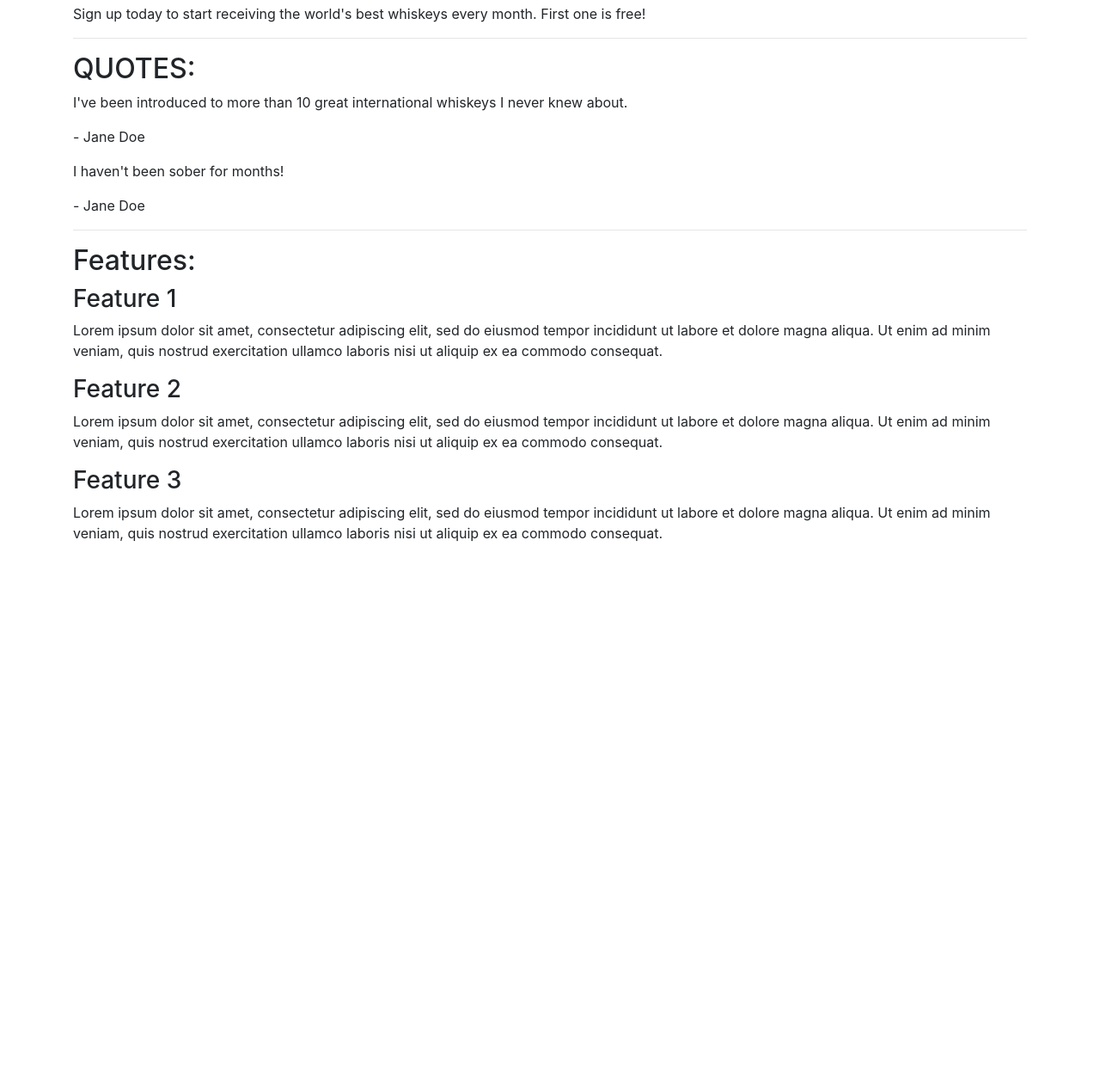
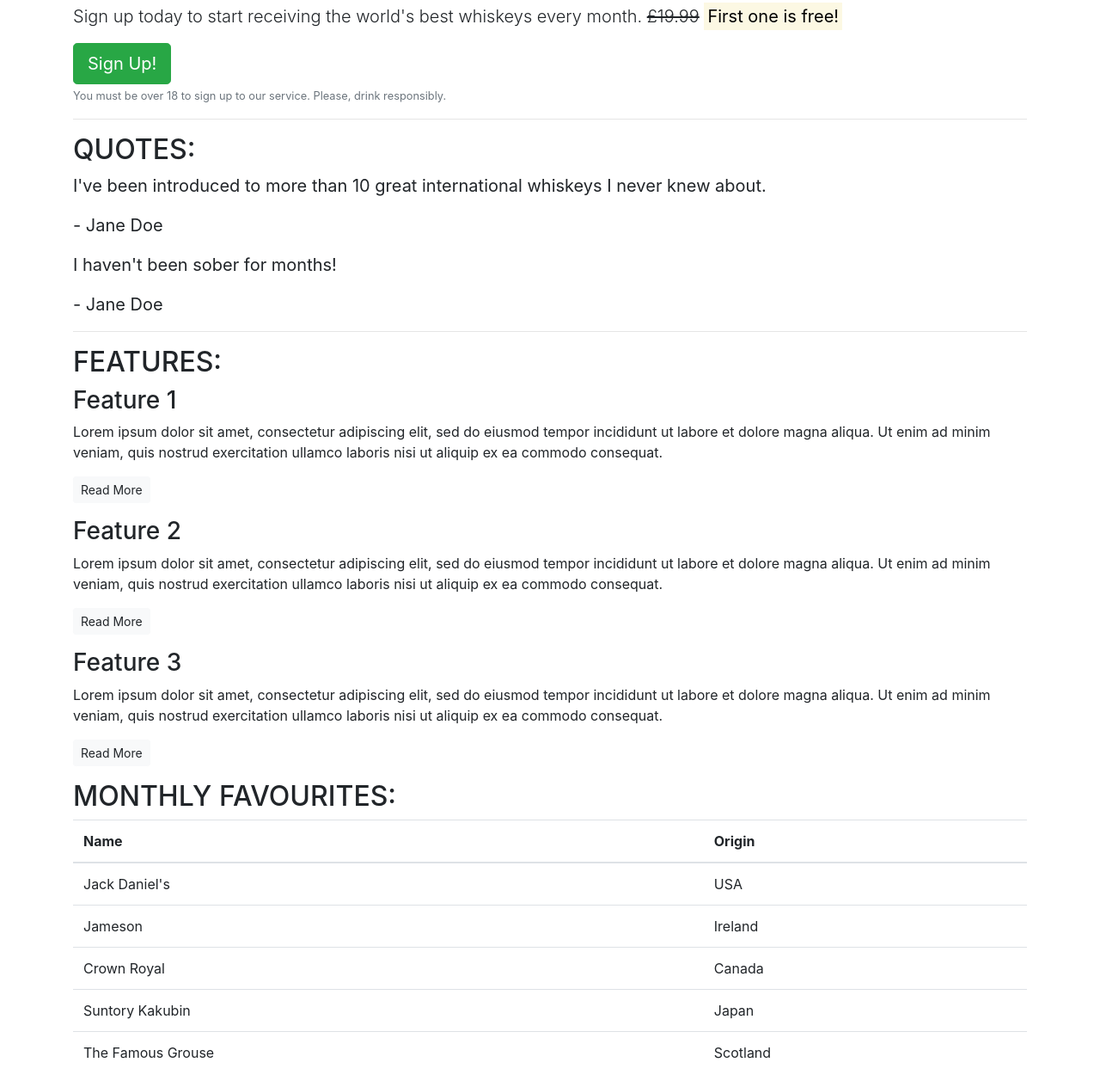
Before and after one commit to dombeesley/Bootstrap, a plain HTML site: page index.html in a window 1280 px wide. Shown: the part 52-1316 px from the top of the page at 86% size. Before the commit the page ends 800 px from the top, so only its background shows below. Drawn offline with nearby package versions, Linux system fonts and the light colour scheme.

Commit message:
styled the page

```diff
--- a/index.html
+++ b/index.html
@@ -3,8 +3,8 @@
 
 <head>
     <meta charset="utf-8">
-    <meta name = "viewport" content="width=device-wdth, intial-scale=1.0">
     <title>Whiskey Drop | Taste a new whiskey every month</title>
+    <meta name = "viewport" content="width=device-width, intial-scale=1.0">
     <link rel="stylesheet" href="https://maxcdn.bootstrapcdn.com/bootstrap/4.1.3/css/bootstrap.min.css">
 </head>
 
@@ -13,42 +13,84 @@
         <!-- Callout -->
         <section class="callout">
             <h1>The finest whiskeys delivered to your doorstep.</h1>
-            <p>Sign up today to start receiving the world's best whiskeys every month. First one is free!</p>
+            <p class="lead">Sign up today to start receiving the world's best whiskeys every month. <s>£19.99</s> <strong><mark>First one is free!</mark></strong></p>
+            <button class="btn btn-success btn-lg">Sign Up!</button>
+            <p class="text-muted"><small>You must be over 18 to sign up to our service. Please, drink responsibly.</small></p>
         </section>
+
         <!-- /.callout -->
         <hr>
 
         <!-- Quotes -->
         <section class="quotes">
             <h2 class="text-uppercase">Quotes:</h2>
-            <div class="quote">
+            <blockquote class="blockquote">
                 <p>I've been introduced to more than 10 great international whiskeys I never knew about.</p>
                 <p>- Jane Doe</p>
-            </div>
-            <div class="quote">
+            </blockquote>
+            <blockquote class="blockquote">
                 <p>I haven't been sober for months!</p>
                 <p>- Jane Doe</p>
-            </div>
+            </blockquote>
         </section>
         <!-- /.quotes -->
         <hr>
 
         <!-- Features -->
         <section class="features">
-            <h2>Features:</h2>
+            <h2 class="text-uppercase">Features:</h2>
             <div class="feature">
                 <h3>Feature 1</h3>
                 <p>Lorem ipsum dolor sit amet, consectetur adipiscing elit, sed do eiusmod tempor incididunt ut labore et dolore magna aliqua. Ut enim ad minim veniam, quis nostrud exercitation ullamco laboris nisi ut aliquip ex ea commodo consequat.</p>
+                <p><a class="btn btn-sm btn-light" href="">Read More</a></p>
             </div>
             <div class="feature">
                 <h3>Feature 2</h3>
                 <p>Lorem ipsum dolor sit amet, consectetur adipiscing elit, sed do eiusmod tempor incididunt ut labore et dolore magna aliqua. Ut enim ad minim veniam, quis nostrud exercitation ullamco laboris nisi ut aliquip ex ea commodo consequat.</p>
+            <p><a class="btn btn-sm btn-light" href="">Read More</a></p>
             </div>
             <div class="feature">
                 <h3>Feature 3</h3>
                 <p>Lorem ipsum dolor sit amet, consectetur adipiscing elit, sed do eiusmod tempor incididunt ut labore et dolore magna aliqua. Ut enim ad minim veniam, quis nostrud exercitation ullamco laboris nisi ut aliquip ex ea commodo consequat.</p>
+            <p><a class="btn btn-sm btn-light" href="">Read More</a></p>
             </div>
         </section>
+
+        <section class="monthly-favourites">
+        <h2 class="text-uppercase">monthly favourites:</h2>
+        <table class="table">
+            <thead>
+                <tr>
+                    <th scope="col">Name</th>
+                    <th scope="col">Origin</th>
+
+                </tr>
+            </thead>
+            <tbody>
+                <tr>
+                    <td>Jack Daniel's</td>
+                    <td>USA</td>
+                </tr>
+                <tr>
+                    <td>Jameson</td>
+                    <td>Ireland</td>
+                </tr>
+                <tr>
+                    <td>Crown Royal</td>
+                    <td>Canada</td>
+                </tr>
+                <tr>
+                    <td>Suntory Kakubin</td>
+                    <td>Japan</td>
+                </tr>
+                <tr>
+                    <td>The Famous Grouse</td>
+                    <td>Scotland</td>
+                </tr>
+                </tbody>
+        </table>
+        </section>
+
         <!-- /.features -->
     </article>
 </body>
```
